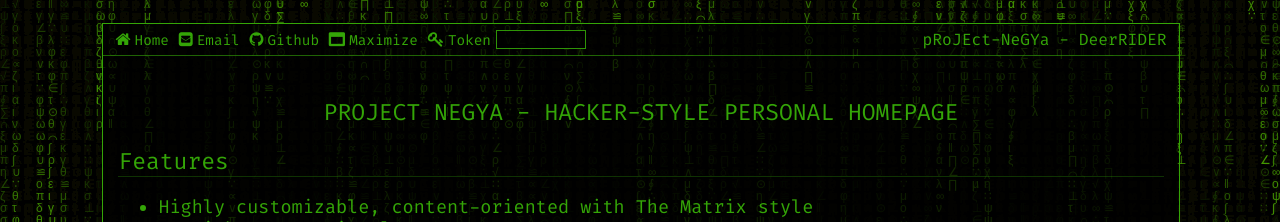
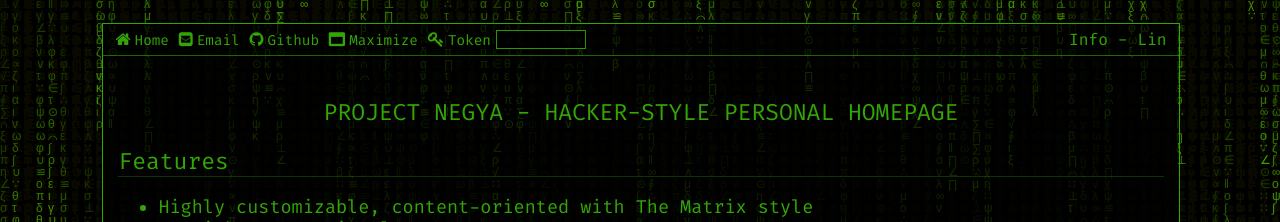
Before and after one commit to Lin1337/info, a Jekyll site: the page built from pages/default.md, in a window 1280 px wide. Shown: the top 222 px of the page. Built offline with Jekyll 4.4.1, drawn with Linux system fonts in a browser that asks for light colours; formulas are drawn with MathJax 3.

Commit message:
added stuff

```diff
--- a/_config.yml
+++ b/_config.yml
@@ -1,8 +1,8 @@
 ## Settings
-title: pRoJEct-NeGYa
-owner: "DeerRIDER"
-url: "https://akiritsu.github.io"
-baseurl: "/pRoJEct-NeGYa"
+title: Info
+owner: "Lin"
+url: "https://info.pepino.live"
+baseurl: "/"
 permalink: /:title/
 description: ""
 markdown: kramdown
```
